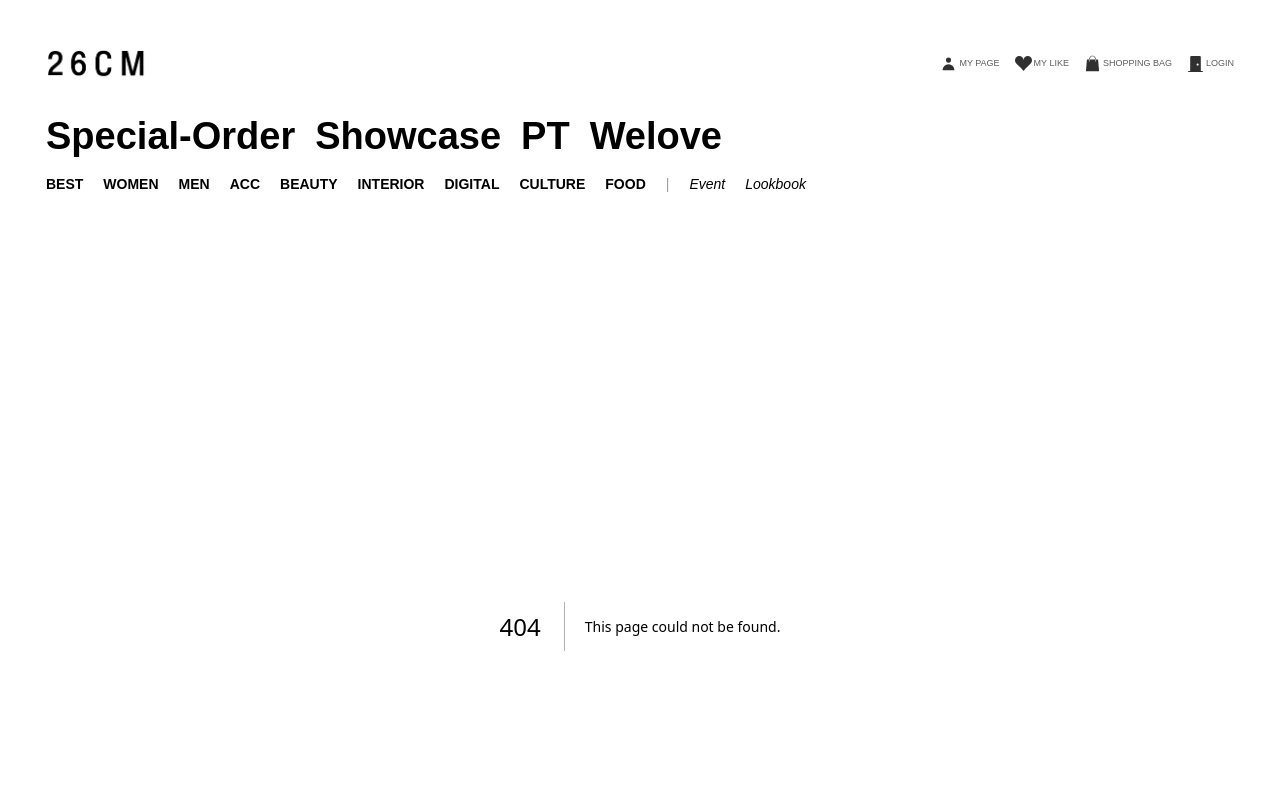
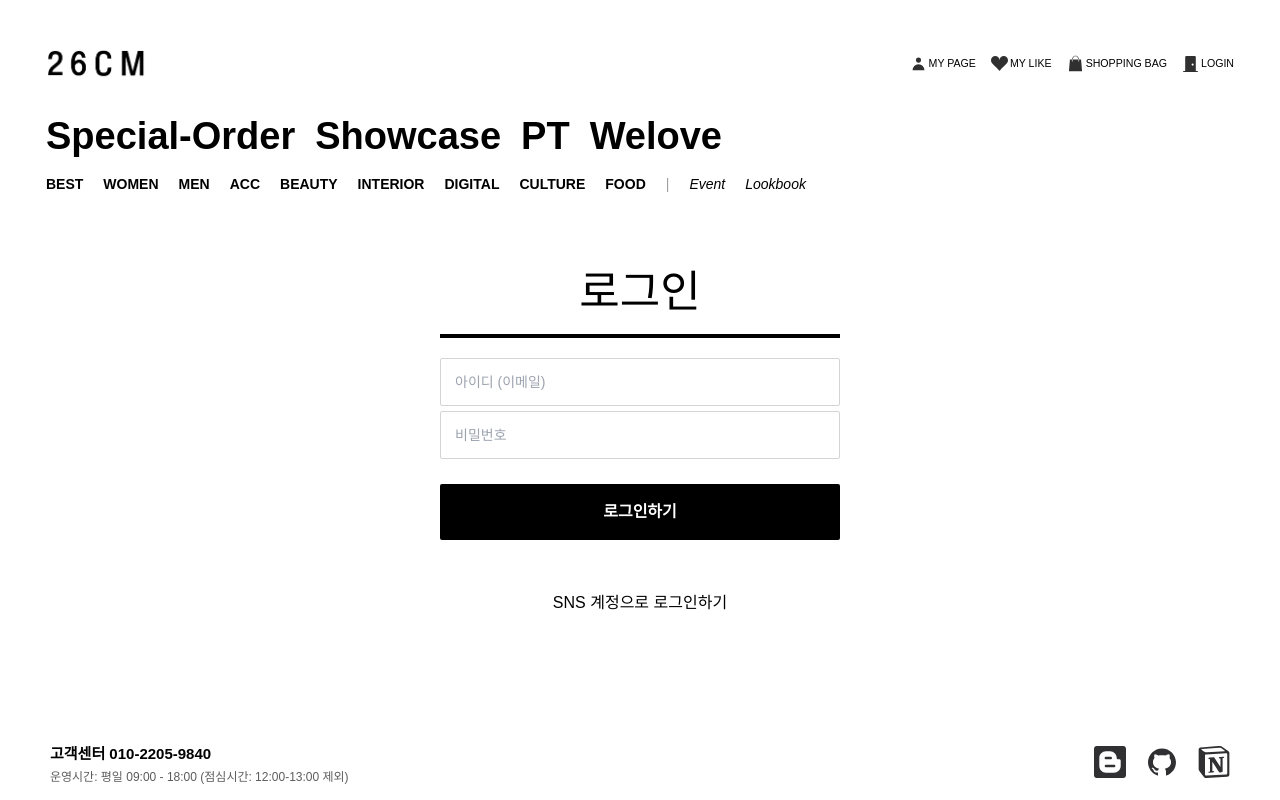
Before and after one commit to zhal7779/26cm, a Next.js app: page /login in a window 1280 px wide. Before the commit this address had no page. Shown: the top 800 px of the page. Built offline with nearby package versions, Linux system fonts and the light colour scheme; some icons are missing.

Commit message:
Style: 로그인 컴포넌트 스타일 적용

```diff
--- a/components/header/header.module.css
+++ b/components/header/header.module.css
@@ -16,7 +16,7 @@
   align-items: center;
 }
 
-.user > li {
+.user > li > a {
   display: flex;
   align-items: center;
   font-size: 1.7rem;
--- a/components/header/header.tsx
+++ b/components/header/header.tsx
@@ -38,20 +38,28 @@ export default function Header() {
           </div>
           <ul className={styles.user}>
             <li>
+              <Link href="/">
                 <HiUser />
                 <p>MY PAGE</p>
+              </Link>
             </li>
             <li>
+              <Link href="/">
                 <BsFillSuitHeartFill />
                 <p>MY LIKE</p>
+              </Link>
             </li>
             <li>
+              <Link href="/">
                 <GiShoppingBag />
                 <p>SHOPPING BAG</p>
+              </Link>
             </li>
             <li>
+              <Link href="/login">
                 <BsFillDoorClosedFill />
                 <p>LOGIN</p>
+              </Link>
             </li>
           </ul>
         </div>
--- /dev/null
+++ b/components/login/login.module.css
@@ -0,0 +1,57 @@
+.container {
+  width: 40rem;
+  margin: auto;
+  padding: 4.3rem 0 5rem 0;
+  display: flex;
+  align-items: center;
+  flex-direction: column;
+}
+
+.title {
+  font-size: 4.4rem;
+  font-weight: 400;
+  margin-bottom: 2rem;
+}
+
+.span {
+  display: inline-block;
+  height: 0.4rem;
+  width: 100%;
+  background-color: var(--color-text);
+}
+.content {
+  display: flex;
+  flex-direction: column;
+  width: 100%;
+  gap: 0.5rem;
+  margin: 2rem 0;
+}
+.content > input {
+  height: 4.8rem;
+  border: 1px solid var(--color-border-gray);
+  border-radius: 2px;
+  padding: 0 1.4rem;
+  font-size: 1.4rem;
+  font-weight: 500;
+  outline: none;
+  color: #1a1a1a;
+}
+
+.content > button {
+  margin-top: 2rem;
+  height: 5.6rem;
+  background-color: var(--color-black);
+  color: var(--color-white);
+  border-radius: 2px;
+  font-size: 1.6rem;
+  font-weight: 600;
+}
+
+.content_SNS {
+  margin: 3.5rem;
+}
+
+.content_SNS > strong {
+  font-size: 1.6rem;
+  font-weight: 500;
+}
--- /dev/null
+++ b/components/login/login.tsx
@@ -0,0 +1,17 @@
+import styles from './login.module.css';
+export default function Login() {
+  return (
+    <div className={styles.container}>
+      <strong className={styles.title}>로그인</strong>
+      <span className={styles.span} />
+      <div className={styles.content}>
+        <input type="text" placeholder="아이디 (이메일)" />
+        <input type="password" placeholder="비밀번호" />
+        <button>로그인하기</button>
+      </div>
+      <div className={styles.content_SNS}>
+        <strong>SNS 계정으로 로그인하기</strong>
+      </div>
+    </div>
+  );
+}
--- a/pages/_app.tsx
+++ b/pages/_app.tsx
@@ -7,7 +7,10 @@ function MyApp({ Component, pageProps }: AppProps) {
   return (
     <>
       <Header />
-      <Component {...pageProps} />
+      <main>
+        <Component {...pageProps} />
+      </main>
+
       <Footer />
     </>
   );
--- /dev/null
+++ b/pages/login/index.tsx
@@ -0,0 +1,9 @@
+import Login from '../../components/login/login';
+
+export default function LoginPage() {
+  return (
+    <>
+      <Login />
+    </>
+  );
+}
```
Lines whose indentation alone changed are shown as unchanged.
